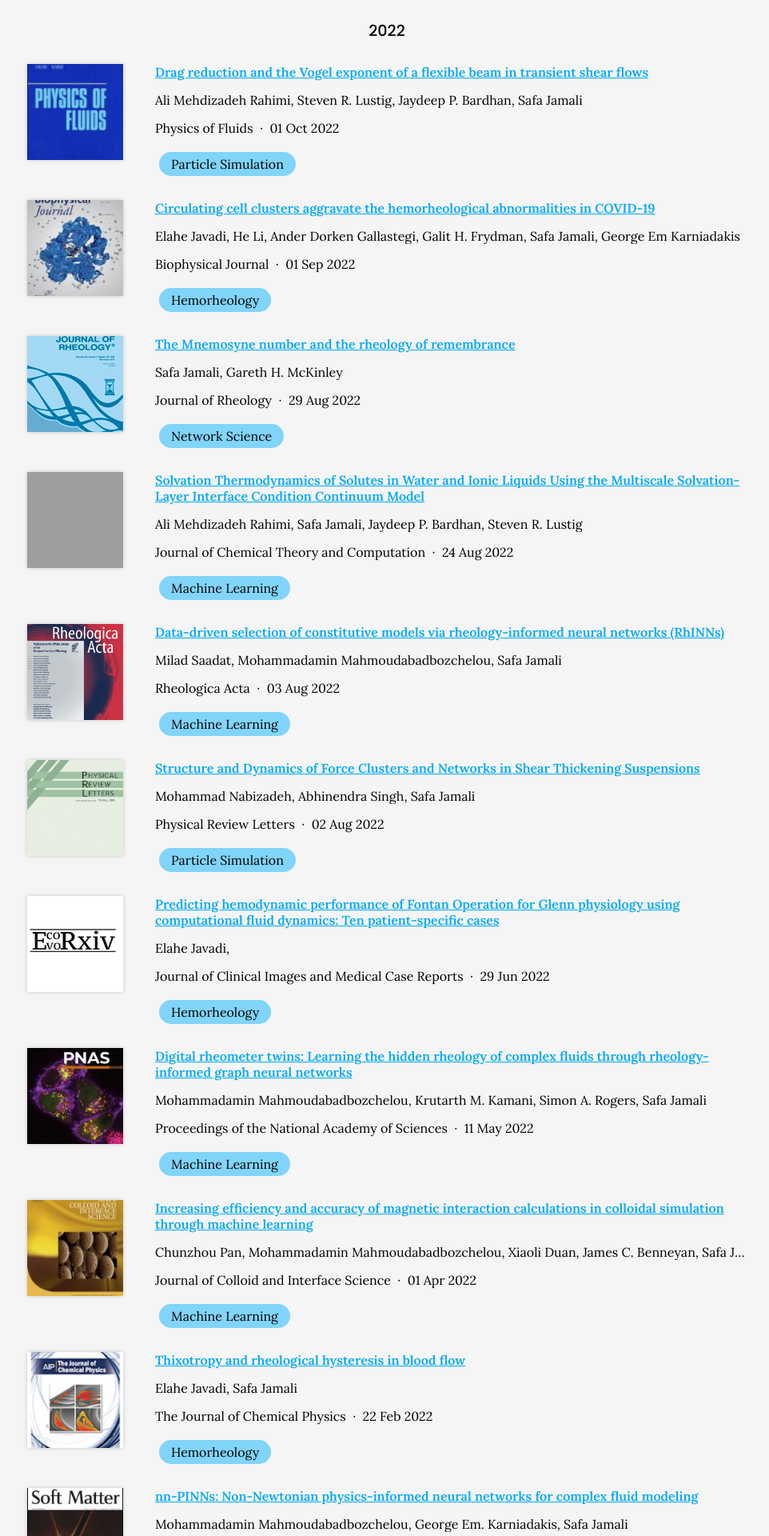
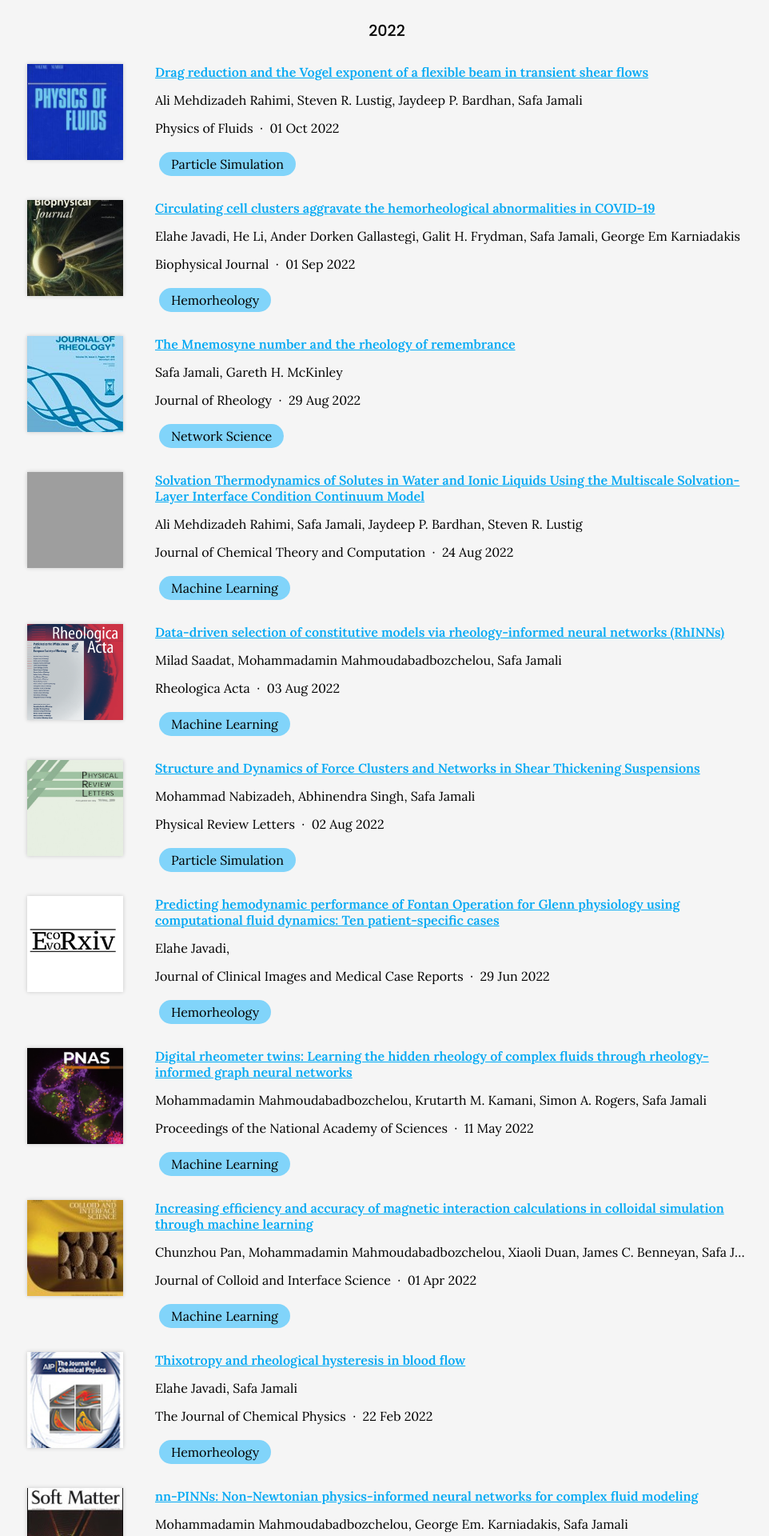
Before and after one commit to procf/procf.github.io, a Jekyll site: the page built from publications/index.md, in a window 1280 px wide. Shown: the part 2175-4095 px from the top of the page at 80% size, without its empty margins (156-1118 px from the left). Built offline with Jekyll 4.4.1, drawn with Linux system fonts in a browser that asks for light colours; nearby versions of some CDN libraries; comment, search, counter and statistics services are not loaded.

Commit message:
Generate citations

```diff
--- a/_data/citations.yaml
+++ b/_data/citations.yaml
@@ -266,7 +266,7 @@
   publisher: Biophysical Journal
   date: '2021-07-01'
   link: https://doi.org/gkb3h2
-  image: https://procf.github.io/images/journal_covers/biophys_j.jpg
+  image: https://procf.github.io/images/journal_covers/biophys.jpg
   tags:
   - Hemorheology
 - id: 10.1038/s41598-021-91518-3
@@ -422,7 +422,7 @@
   publisher: Biophysical Journal
   date: '2022-09-01'
   link: https://doi.org/gtgxm3
-  image: https://procf.github.io/images/journal_covers/biophys_j.jpg
+  image: https://procf.github.io/images/journal_covers/biophys.jpg
   tags:
   - Hemorheology
 - id: 10.52768/2766-7820/1916
```
